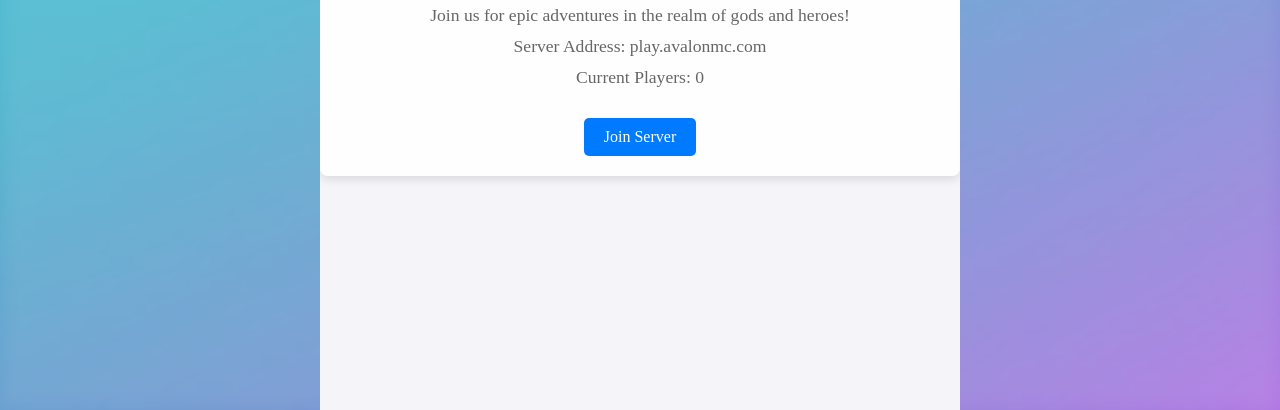
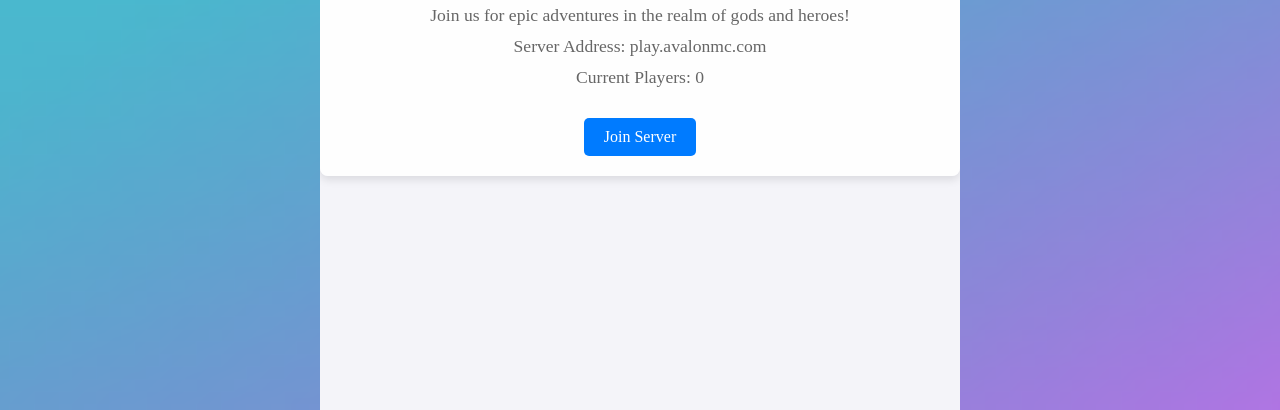
Before and after one commit to Avalon-TheWorldOfHate/Avalon, a plain HTML site: page index.html in a window 1280 px wide. Shown: the part 390-800 px from the top of the page. Drawn offline with Linux system fonts and the light colour scheme; no server answers.

Commit message:
Update index.html

```diff
--- a/index.html
+++ b/index.html
@@ -15,39 +15,16 @@
             justify-content: center;
             align-items: center;
         }
-        .sky {
-            position: absolute;
+        .background {
+            position: fixed;
             top: 0;
             left: 0;
-            width: 100%;
-            height: 100%;
-            overflow: hidden;
-        }
-        .cloud {
-            position: absolute;
-            width: 100px;
-            height: 50px;
-            background: url('../assets/cloud.png') no-repeat center center;
+            width: 100vw;
+            height: 100vh;
+            background: url('../assets/sky-background.png') no-repeat center center fixed;
             background-size: cover;
-            border-radius: 50%;
-            box-shadow: 0 4px 8px rgba(0, 0, 0, 0.1);
-            animation: moveCloud 10s infinite linear;
-        }
-        .cloud:nth-child(2) {
-            animation-delay: 2s;
-        }
-        .cloud:nth-child(3) {
-            animation-delay: 4s;
-        }
-        @keyframes moveCloud {
-            0% {
-                left: -100px;
-                top: 0;
-            }
-            100% {
-                left: 100%;
-                top: 0;
-            }
+            pointer-events: none;
+            z-index: -1;
         }
         .container {
             text-align: center;
@@ -80,28 +57,31 @@
         .button:hover {
             background-color: #0056b3;
         }
-        .background {
-            position: fixed;
-            top: 0;
-            left: 0;
-            width: 100vw;
-            height: 100vh;
-            background: url('../assets/sky-background.png') no-repeat center center fixed;
+        .cloud {
+            position: absolute;
+            width: 100px;
+            height: 50px;
+            background: url('../assets/cloud.png') no-repeat center center;
             background-size: cover;
-            pointer-events: none;
-            z-index: -1;
+            border-radius: 50%;
+            box-shadow: 0 4px 8px rgba(0, 0, 0, 0.1);
+            animation: moveCloud 10s infinite linear;
         }
-        .background::before {
-            content: '';
-            position: absolute;
-            top: 0;
-            left: 0;
-            width: 100%;
-            height: 100%;
-            pointer-events: none;
-            z-index: 1;
-            background: rgba(255, 255, 255, 0.1);
-            filter: blur(10px);
+        .cloud:nth-child(2) {
+            animation-delay: 2s;
+        }
+        .cloud:nth-child(3) {
+            animation-delay: 4s;
+        }
+        @keyframes moveCloud {
+            0% {
+                left: -100px;
+                top: 0;
+            }
+            100% {
+                left: 100%;
+                top: 0;
+            }
         }
     </style>
 </head>
```
